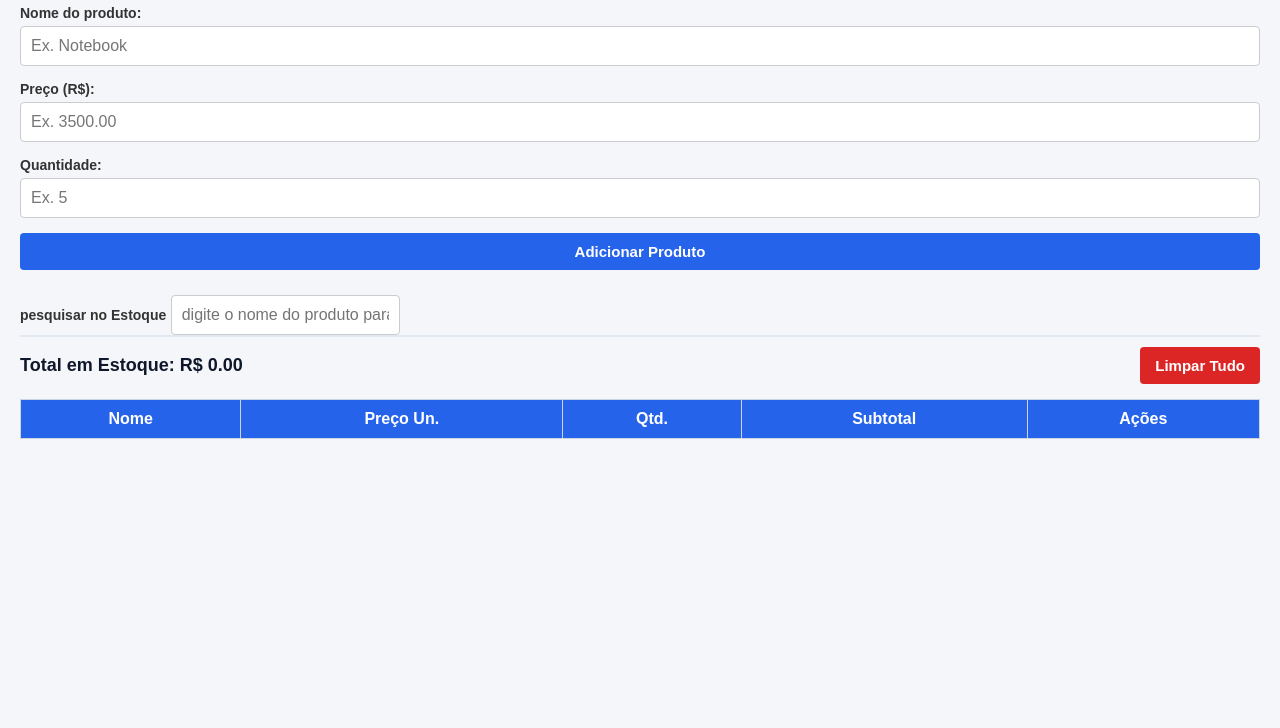
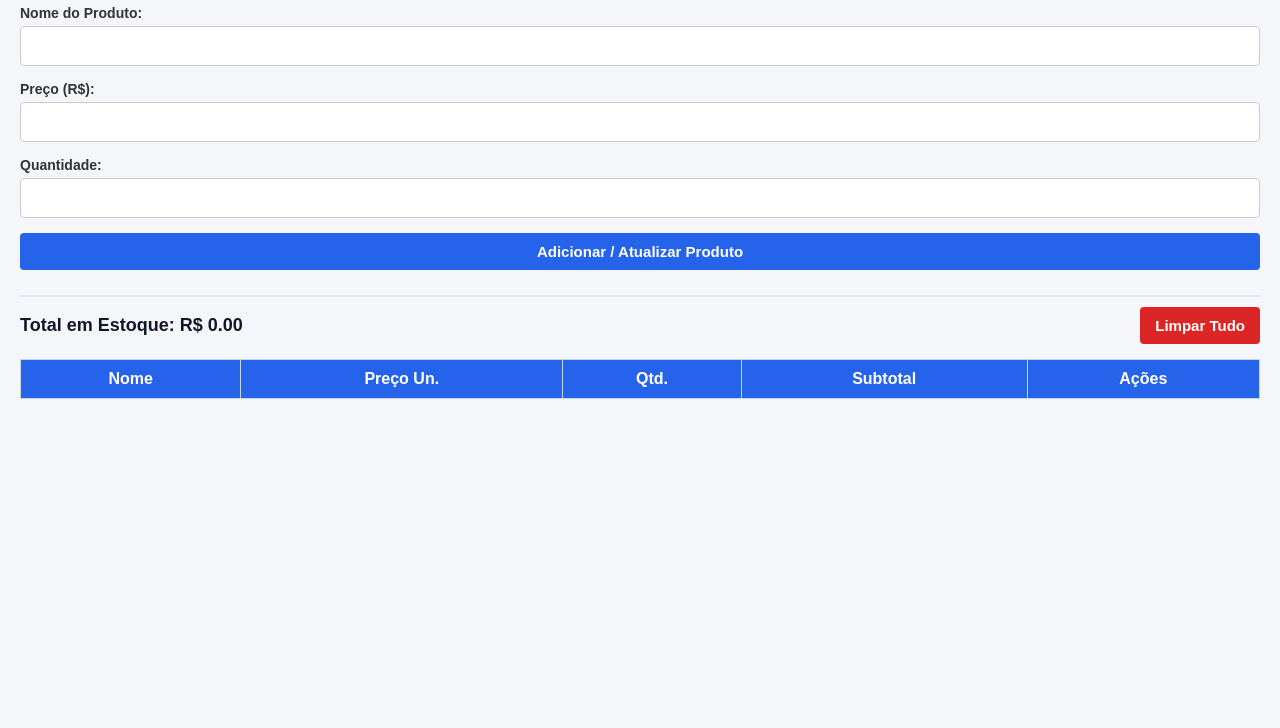
Before and after one commit to guitimoteodasilva-jpg/cadastro_tarefas_v4, a plain HTML site: page index.html in a window 1280 px wide. Shown: the part 72-800 px from the top of the page. Drawn offline with Linux system fonts and the light colour scheme.

Commit message:
index.html

```diff
--- a/index.html
+++ b/index.html
@@ -1,48 +1,41 @@
 <!DOCTYPE html>
-<html lang="pt-br">
+<html lang="pt-BR">
 <head>
     <meta charset="UTF-8">
     <meta name="viewport" content="width=device-width, initial-scale=1.0">
-    <title>Sistema de Estoque - POO & CRUD</title>
+    <title>Sistema de Estoque - POO</title>
     <link rel="stylesheet" href="style.css">
 </head>
 <body>
+
     <div class="container">
-        <h1>Cadastro de Produtos</h1>
+        <h1>Controle de Estoque</h1>
 
-        <!-- Formulário de Entrada -->
         <form id="produto-form">
             <div class="form-group">
-                <label for="nome">Nome do produto:</label>
-                <input type="text" id="nome" placeholder="Ex. Notebook" />
+                <label for="nome">Nome do Produto:</label>
+                <input type="text" id="nome" list="produtos-sugeridos" required autocomplete="off">
+                <datalist id="produtos-sugeridos"></datalist>
             </div>
 
             <div class="form-group">
                 <label for="preco">Preço (R$):</label>
-                <input type="number" id="preco" step="0.01" placeholder="Ex. 3500.00" />
+                <input type="number" id="preco" step="0.01" required>
             </div>
 
             <div class="form-group">
                 <label for="quantidade">Quantidade:</label>
-                <input type="number" id="quantidade" placeholder="Ex. 5" />
+                <input type="number" id="quantidade" required>
             </div>
 
-            <button type="submit" class="btn-primary">Adicionar Produto</button>
+            <button type="submit" class="btn-primary">Adicionar / Atualizar Produto</button>
         </form>
 
-        <!--- alterações da versão 4--->
-        <div class="busca-container">
-        <label for="campo-busca">pesquisar no Estoque</label>
-<input type="text" id="campo-busca" placeholder="digite o nome do produto para filtrar...">
-        </div>
-
-        <!-- Cabeçalho de Ações e Resumo -->
         <div class="resumo-container">
             <h3 id="total-estoque">Total em Estoque: R$ 0,00</h3>
             <button id="limpar-tabela" class="btn-danger">Limpar Tudo</button>
         </div>
 
-        <!-- Tabela de Exibição -->
         <table id="tabela-produtos">
             <thead>
                 <tr>
@@ -53,9 +46,7 @@
                     <th>Ações</th>
                 </tr>
             </thead>
-            <tbody>
-                <!-- As linhas da tabela serão inseridas pelo JS -->
-            </tbody>
+            <tbody></tbody>
         </table>
     </div>
 
```
